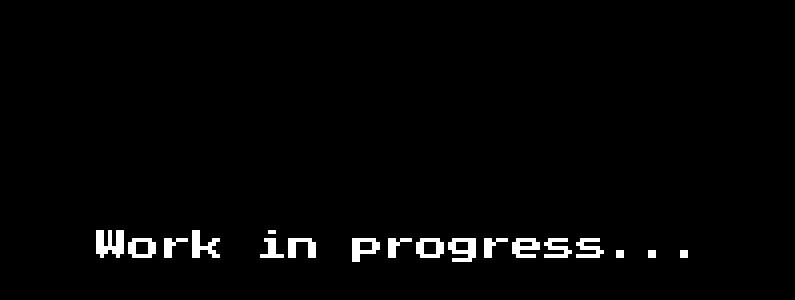
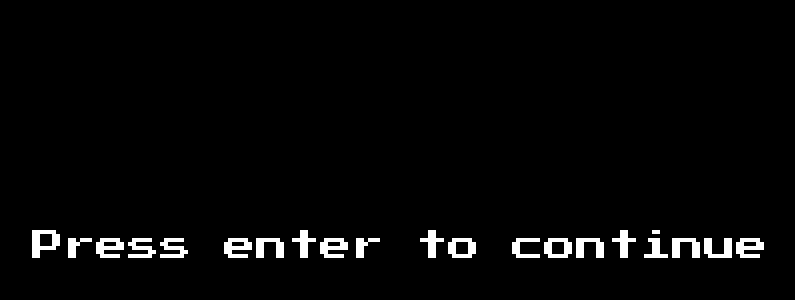
Before and after one commit to MrJoksi/MrJoksi.github.io, a plain HTML site: page index.html in a window 1280 px wide. Shown: the part 162-462 px from the top of the page, without its empty margins (240-1035 px from the left). Drawn offline with Linux system fonts and the light colour scheme.

Commit message:
temporary page

```diff
--- a/index.html
+++ b/index.html
@@ -8,7 +8,7 @@
 </head>
 <body>
       <div id="enterArea">
-        <p id="enterText">Work in progress...</p>
+        <p id="enterText">Press enter to continue</p>
       </div>
       <script src="index.js"></script>
       <script src="secondPage.js"></script>
--- a/index.js
+++ b/index.js
@@ -22,11 +22,8 @@ document.addEventListener("keypress", function(event){
     enterContent.style.animation = "none";
     enterContent.innerHTML = "<p>Loading...</p>";
     setTimeout(function() {
-
       enterContent.remove();
       createBackground();
-
       createText();
-
     }, 3000);
   }
```
Also changed, not shown: secondPage.js (+0 -7 lines).
